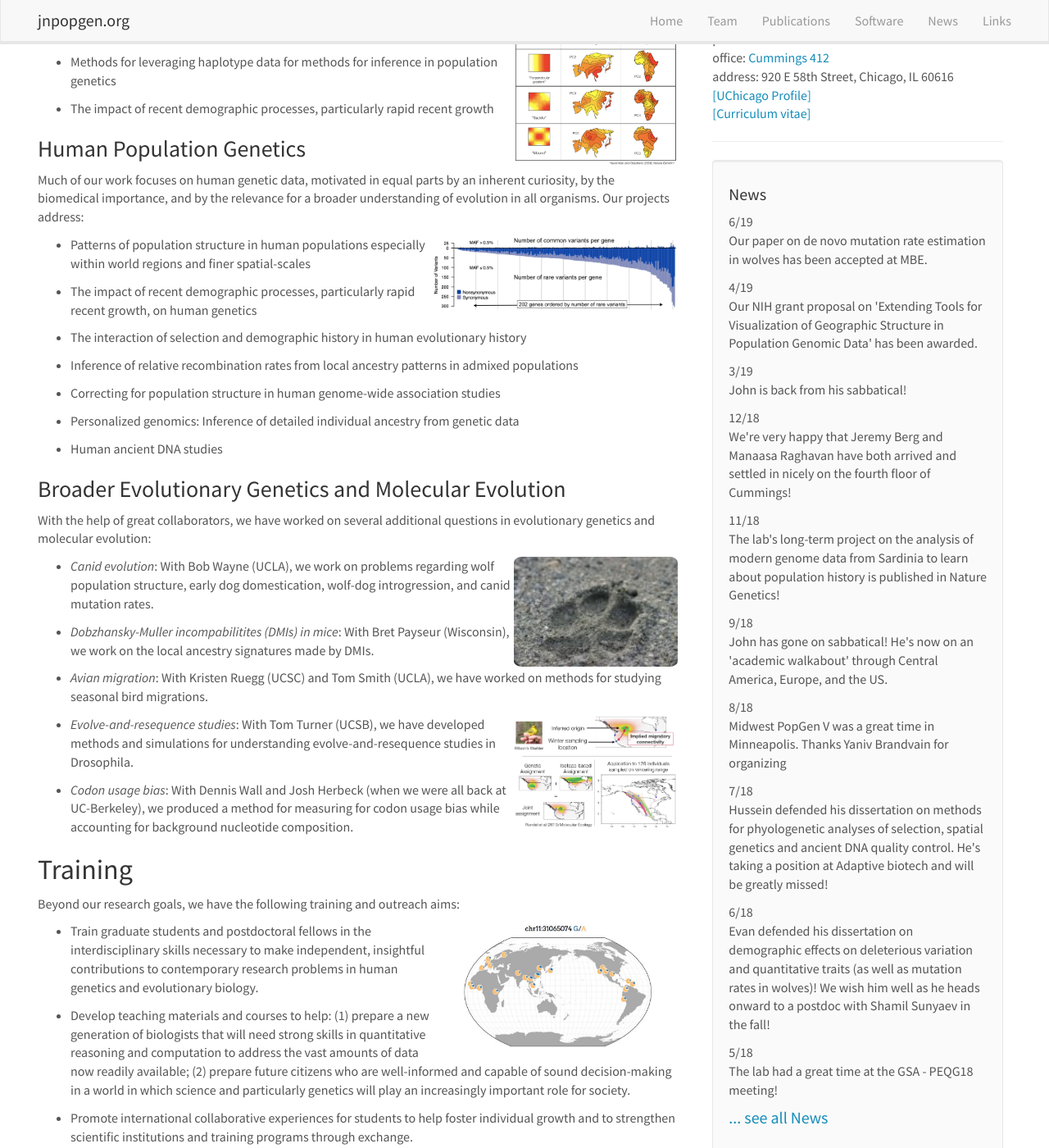
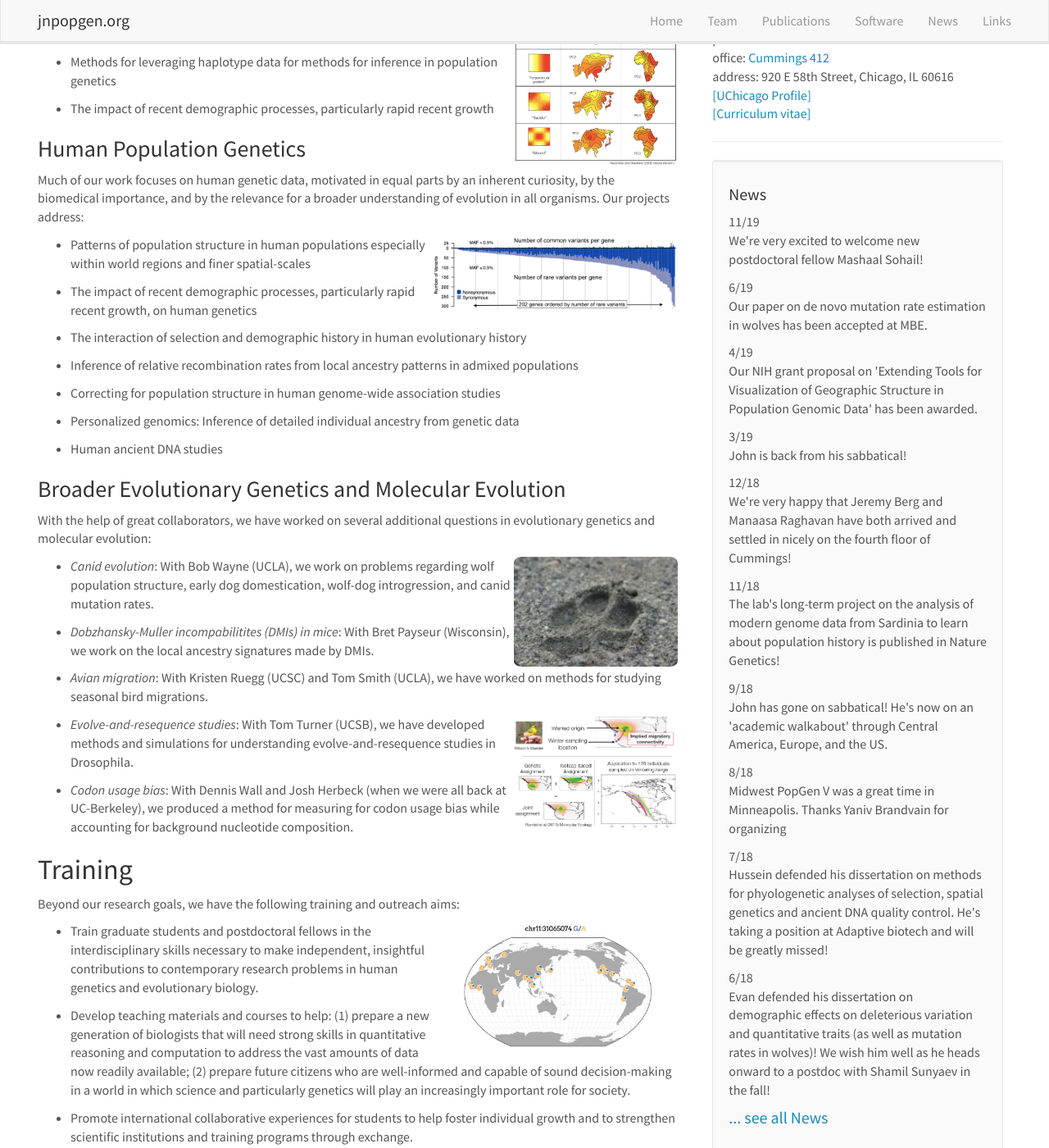
Before and after one commit to NovembreLab/NovembreLab.github.io, a Jekyll site: the page built from _pages/home.md, in a window 1280 px wide and 1400 px high, scrolled down 612 px. Shown: the whole window at 82% size. Built offline with Jekyll 4.4.1, drawn with Linux system fonts in a browser that asks for light colours; nearby versions of some CDN libraries.

Commit message:
added in data for Mashaal as personnel

```diff
--- a/_data/news.yml
+++ b/_data/news.yml
@@ -1,4 +1,5 @@
-
+- headline: "We're very excited to welcome new postdoctoral fellow Mashaal Sohail!"
+  date: 11/19
 
 - headline: "Our paper on de novo mutation rate estimation in wolves has been accepted at MBE."
   date: 6/19
--- a/_data/team_members.yml
+++ b/_data/team_members.yml
@@ -12,6 +12,11 @@
   photo: hringbauer.jpg
   info: Postdoctoral Fellow
   blurb: "[Harald Ringbauer](https://ist.ac.at/research-groups-pages/barton-group/team/alumni/harald-ringbauer/) is a postdoctoral fellow in the lab. His work focuses on the development of methods to estimate current population structure from genetic data, especially using identity-by-descent tract data. Direct observations to infer demography are often very cumbersome, but the advent of population genomic datasets has opened a lot of new opportunities for this discipline, and Harald works on innovative ways to utilize these. Before joining the Novembre lab, he completed a PhD at IST Austria, supervised by [Nick Barton](https://ist.ac.at/research/research-groups/barton-group/) ."
+
+- name: Mashaal Sohail
+  photo: mashaal_sohail.jpg
+  info: Postdoctoral Fellow
+  blurb: "Mashaal is a postdoctoral fellow in the [Chicago Fellows Program](https://biologicalsciences.uchicago.edu/research/chicago-fellows).  She is currently jointly advised by John Novembre and [Andres Moreno-Estrada](http://www.morenolab.org/) for her post-doctoral work. She is the lead population genetics analyst of the [Mexican Biobank Project](https://mxbiobankproject.org/), and is focused on the genetic architecture and evolution of complex traits, and fine-scale population structure in humans during her post-doc. Previously, she was in graduate school at Harvard University where she completed a PhD in Systems Biology working with Shamil Sunyaev, and a Masters of Arts in History of Science. Her projects during graduate school were focused on natural selection covering topics in allelic age, balancing selection, purifying selection and polygenic adaptation, as well as the history and epistemology of these concepts. She is deeply interested in the intersection of genetics, anthropology and history, and evolutionary thought as it applies to how we view the world and ourselves."
 
 - name: Arjun Biddanda
   photo: arjun.jpg
```
Also changed, not shown: images/teampic/arjun.jpg, 1 other file.
